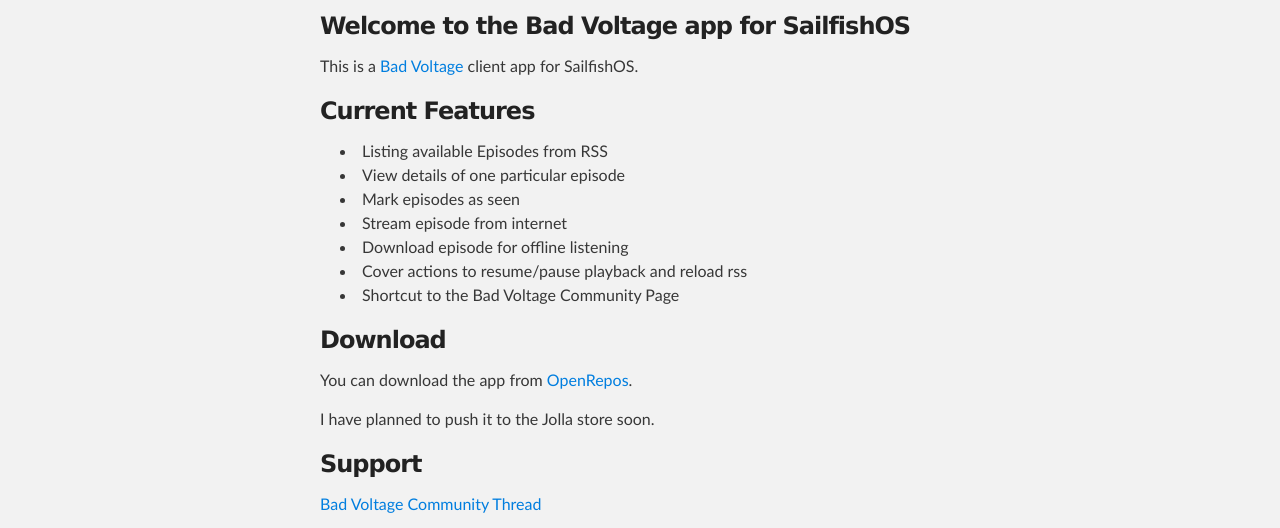
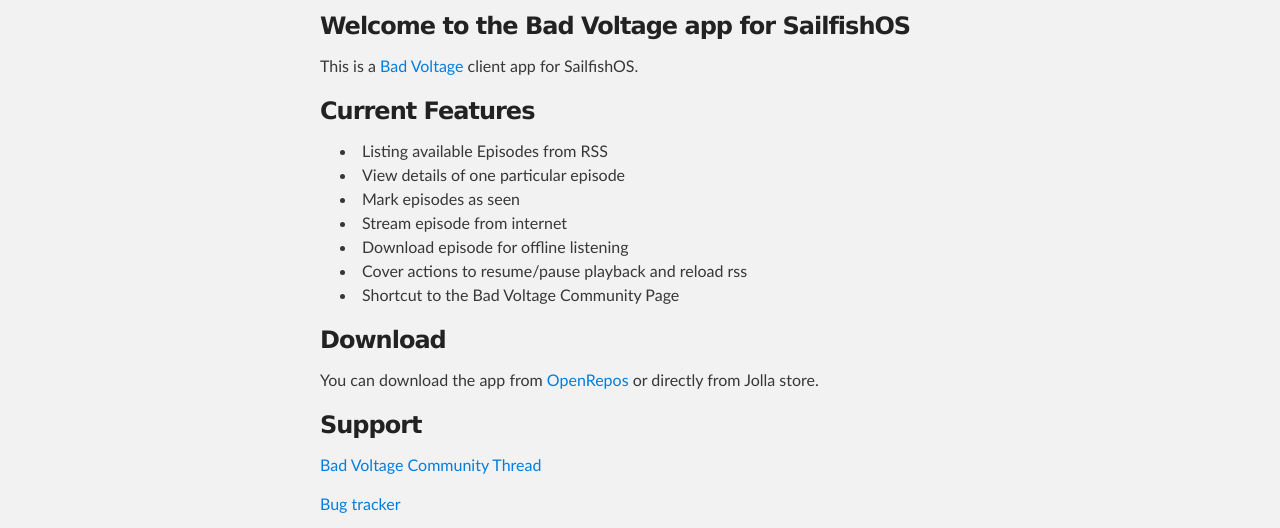
Before and after one commit to badvoltage/sailfish-app, a plain HTML site: page index.html in a window 1280 px wide. Shown: the part 252-780 px from the top of the page. Drawn offline with Linux system fonts and the light colour scheme.

```diff
--- a/index.html
+++ b/index.html
@@ -50,9 +50,7 @@
 </ul><h3>
 <a name="download" class="anchor" href="#download"><span class="octicon octicon-link"></span></a>Download</h3>
 
-<p>You can download the app from <a href="https://openrepos.net/content/scharel/bad-voltage">OpenRepos</a>.</p>
-
-<p>I have planned to push it to the Jolla store soon.</p>
+<p>You can download the app from <a href="https://openrepos.net/content/scharel/bad-voltage">OpenRepos</a> or directly from Jolla store.</p>
 
 <h3>
 <a name="support" class="anchor" href="#support"><span class="octicon octicon-link"></span></a>Support</h3>
```
Also changed, not shown: params.json (+1 -1 lines).
